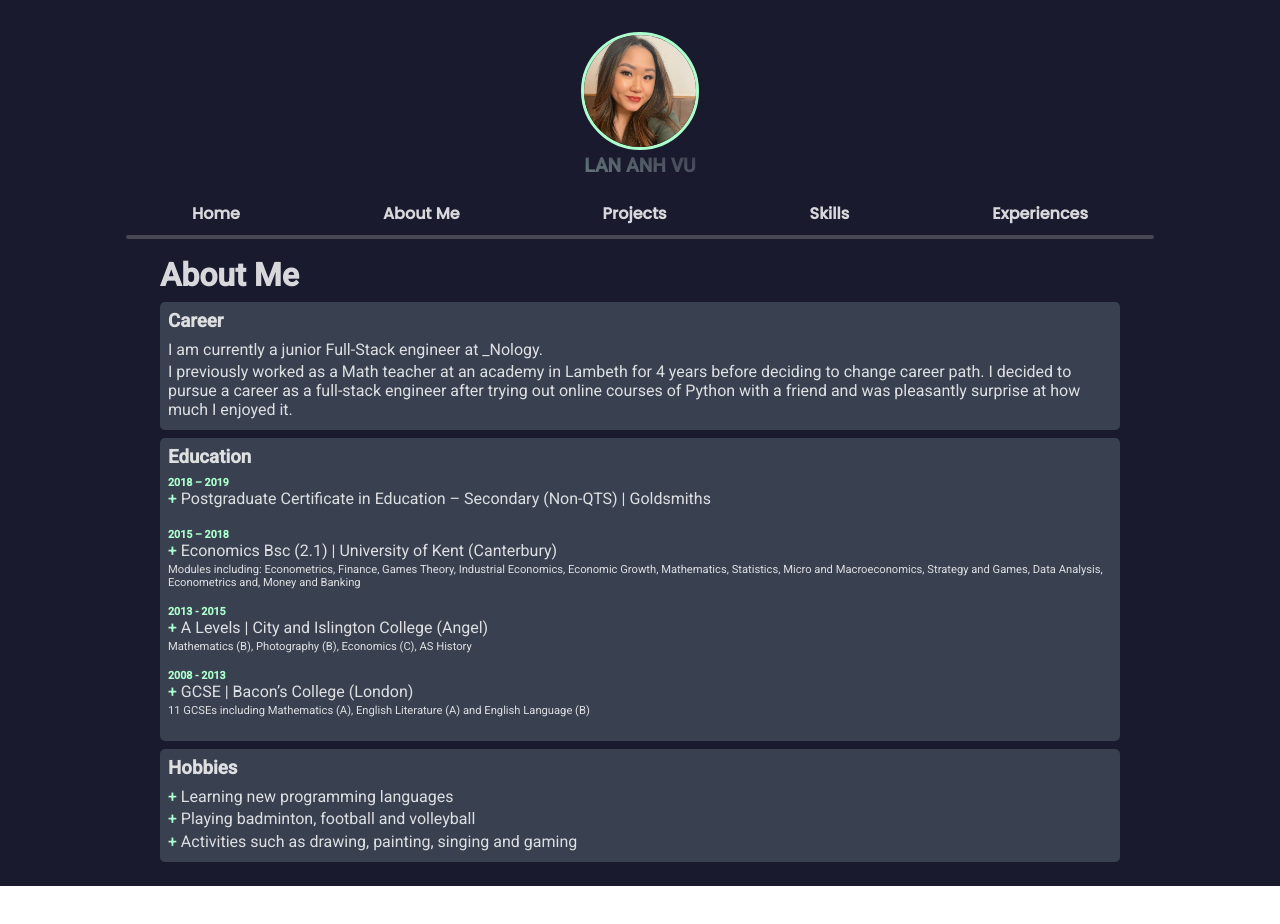
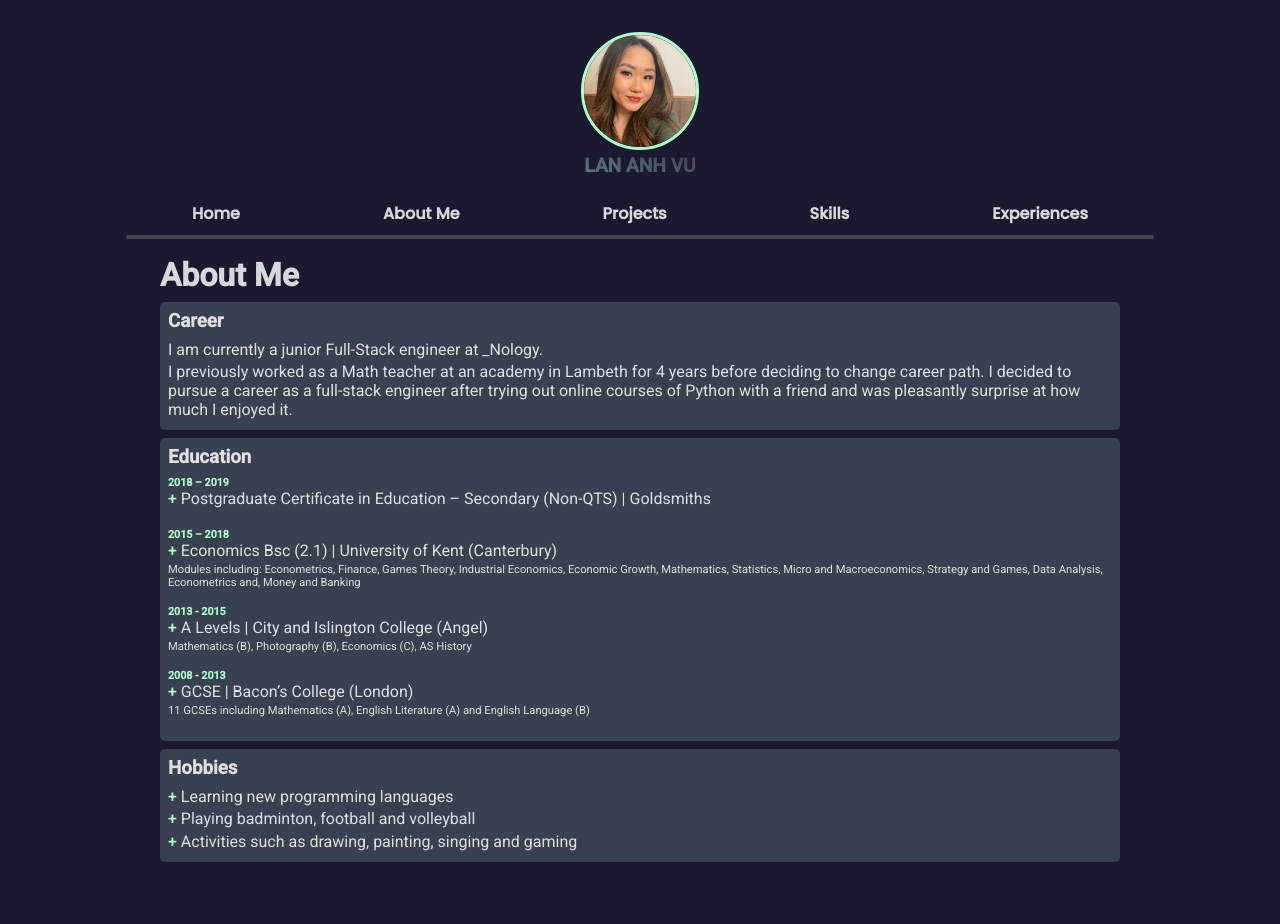
Before and after one commit to lanniiee/my-portfolio, a React (Create React App) app: page /aboutme in a window 1280 px wide. Shown: the top 924 px of the page. Before the commit the page ends 886 px from the top, so only its background shows below. Built offline with nearby package versions, Linux system fonts and the light colour scheme.

Commit message:
set max and min height

```diff
--- a/src/App.scss
+++ b/src/App.scss
@@ -7,4 +7,6 @@
   background-color: rgb(26, 26, 47);
   width: 100vw;
   padding: 1rem 0;
+  min-height: 100vw;
+  max-height: 200vh;
 }
```
